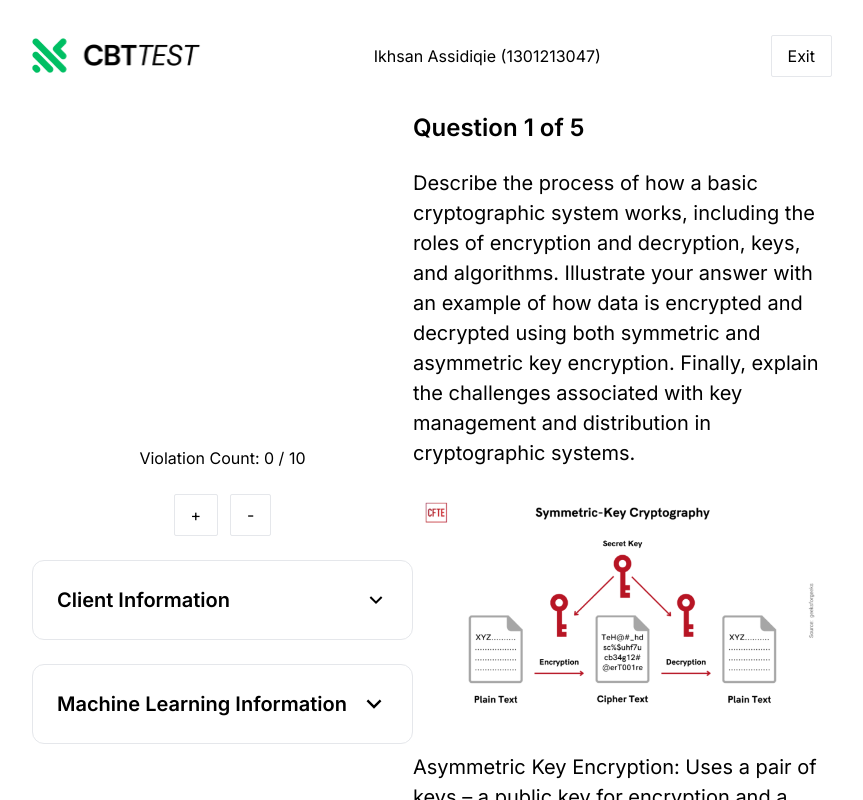
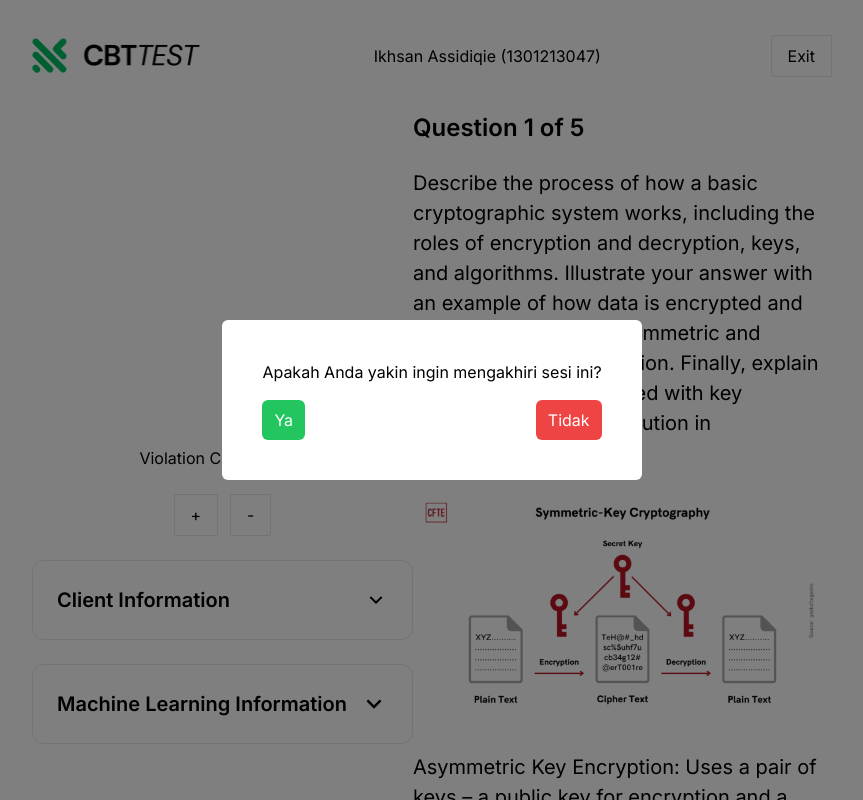
Before and after one commit to ikhsansdqq/ComputerBasedTest, a Next.js app: page / in a window 1280 px wide. Both pictures are taken after a click on the button "Exit". Shown: the top 800 px of the page, without its empty margins (208-1071 px from the left). Built offline with nearby package versions, Linux system fonts and the light colour scheme; no server answers.

Commit message:
feat/Close Webcam

```diff
--- a/package.json
+++ b/package.json
@@ -9,6 +9,7 @@
     "lint": "next lint"
   },
   "dependencies": {
+    "@reduxjs/toolkit": "^2.2.6",
     "@tensorflow-models/mobilenet": "^2.1.1",
     "@tensorflow/tfjs": "^4.20.0",
     "file-saver": "^2.0.5",
@@ -16,7 +17,9 @@
     "react": "^18",
     "react-dom": "^18",
     "react-icons": "^5.2.1",
-    "react-webcam": "^7.2.0"
+    "react-redux": "^9.1.2",
+    "react-webcam": "^7.2.0",
+    "redux": "^5.0.1"
   },
   "devDependencies": {
     "eslint": "^8",
--- /dev/null
+++ b/redux.js
@@ -0,0 +1,27 @@
+// store.js
+import { configureStore, createSlice } from '@reduxjs/toolkit';
+
+const initialState = {
+  webcam: true,
+};
+
+const webcamSlice = createSlice({
+  name: 'webcam',
+  initialState,
+  reducers: {
+    turnOffWebcam: (state) => {
+      state.webcam = false;
+    },
+    turnOnWebcam: (state) => {
+      state.webcam = true;
+    },
+  },
+});
+
+export const { turnOffWebcam, turnOnWebcam } = webcamSlice.actions;
+
+const store = configureStore({
+  reducer: webcamSlice.reducer,
+});
+
+export default store;
--- a/src/app/layout.js
+++ b/src/app/layout.js
@@ -1,6 +1,8 @@
+// src/app/layout.js
 import { Inter } from "next/font/google";
 import "./globals.css";
 import Head from "next/head";
+import RootLayoutClient from './rootLayoutClient';
 
 const inter = Inter({ subsets: ["latin"] });
 
@@ -20,7 +22,11 @@ export default function RootLayout({ children }) {
         <meta name="keywords" content={metadata.keywords} />
         <meta name="author" content={metadata.author} />
       </Head>
-      <body className={inter.className}>{children}</body>
+      <body className={inter.className}>
+        <RootLayoutClient>
+          {children}
+        </RootLayoutClient>
+      </body>
     </html>
   );
 }
--- /dev/null
+++ b/src/app/rootLayoutClient.js
@@ -0,0 +1,13 @@
+// src/app/RootLayoutClient.js
+'use client';
+
+import { Provider } from 'react-redux';
+import store from '../../redux';
+
+const RootLayoutClient = ({ children }) => (
+  <Provider store={store}>
+    {children}
+  </Provider>
+);
+
+export default RootLayoutClient;
--- a/src/components/ExamMonitoring.js
+++ b/src/components/ExamMonitoring.js
@@ -4,6 +4,7 @@ import Webcam from 'react-webcam'
 import Soal1 from '../assets/images/Soal1.png'
 import Image from 'next/image'
 import { RiArrowUpSLine, RiArrowDownSLine  } from "react-icons/ri";
+import { useSelector } from 'react-redux';
 const ExamMonitoring = () => {
     const webcamRef = useRef < Webcam > (null)
     const [isOpenClientInfo, setIsOpenClientInfo] = useState(false);
@@ -11,6 +12,7 @@ const ExamMonitoring = () => {
     var [valueFontSize, setValueFontSize] = useState(20)
     var [valueLineHeight, setValueLineHeight] = useState(32)
     var [valueLetter, setValueLetter] = useState(2.5)
+    const webcam = useSelector(state => state.webcam);
 
     const toggleClientInformation = () => {
         setIsOpenClientInfo(!isOpenClientInfo);
@@ -33,7 +35,7 @@ const ExamMonitoring = () => {
         <div className='mx-[240px]'>
             <div className='relative flex justify-between'>
                 <div className=' flex flex-col items-center gap-6'>
-                    <Webcam className='w-[640px] h-[310px]' />
+                    {webcam ? <Webcam className='w-[640px] h-[310px]' /> : ''}
                     <p>Violation Count: 0 / 10</p>
                     <div className='flex gap-3'>
                         <button onClick={increaseFontSize} className='border px-4 py-2 rounded-sm'>+</button>
--- a/src/components/Navbar/index.js
+++ b/src/components/Navbar/index.js
@@ -1,10 +1,51 @@
 "use client"
 
 import Image from 'next/image'
-import React from 'react'
+import React, { useState } from 'react'
 import Logo from '../../assets/images/Logo.png'
+import { useDispatch } from 'react-redux'
+import { turnOffWebcam, turnOnWebcam } from '../../../redux'
 
 const Navbar = () => {
+  const dispatch = useDispatch()
+  const [isModalOpen, setIsModalOpen] = useState(false);
+
+  const handleTurnOffWebcam = () => {
+    setIsModalOpen(true);
+  };
+
+  const handleTurnOnWebcam = () => {
+    dispatch(turnOnWebcam());
+  };
+
+  const handleCloseModal = () => {
+    setIsModalOpen(false);
+  };
+
+  const handleConfirmExit = () => {
+    dispatch(turnOffWebcam());
+    setIsModalOpen(false);
+  };
+
+  const DeleteModal = () => {
+    return (
+      <>
+        <div className="fixed inset-0 bg-black opacity-50 z-40"></div>
+        <div className="fixed inset-0 flex items-center justify-center z-50 text-black">
+          <div className="bg-white p-10 rounded-md">
+            <div className="modal-content">
+              <p className='mb-4'>Apakah Anda yakin ingin mengakhiri sesi ini?</p>
+              <div className='flex items-center justify-between'>
+                <button className='px-3 py-2 bg-green-500 rounded-md text-white' onClick={handleConfirmExit}>Ya</button>
+                <button className='px-3 py-2 bg-red-500 rounded-md text-white' onClick={handleCloseModal}>Tidak</button>
+              </div>
+            </div>
+          </div>
+        </div>
+      </>
+    );
+  };
+
   return (
     <div className='flex justify-between mx-[240px] items-center py-8'>
       <Image
@@ -15,7 +56,8 @@ const Navbar = () => {
         draggable="false"
       />
       <p>Ikhsan Assidiqie (1301213047)</p>
-      <button className='border rounded-sm px-4 py-2'>Exit</button>
+      <button className='border rounded-sm px-4 py-2' onClick={handleTurnOffWebcam}>Exit</button>
+      {isModalOpen && <DeleteModal />}
     </div>
   )
 }
```
Also changed, not shown: 1 other file (tests, documents, lock files or other folders).
